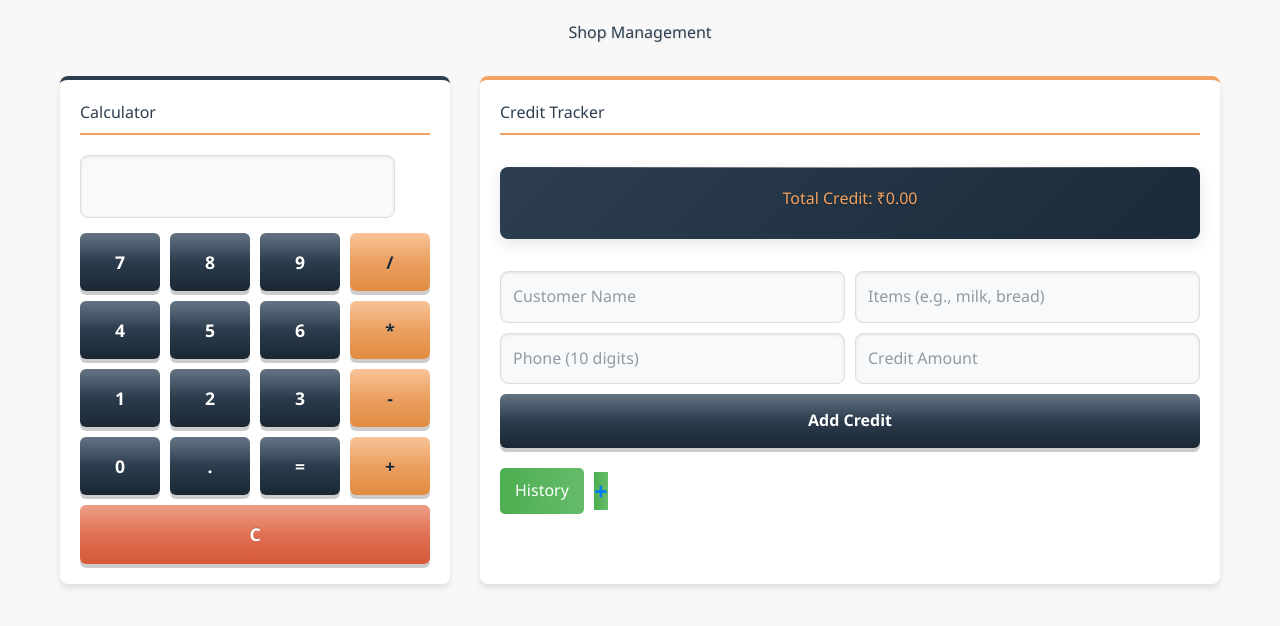
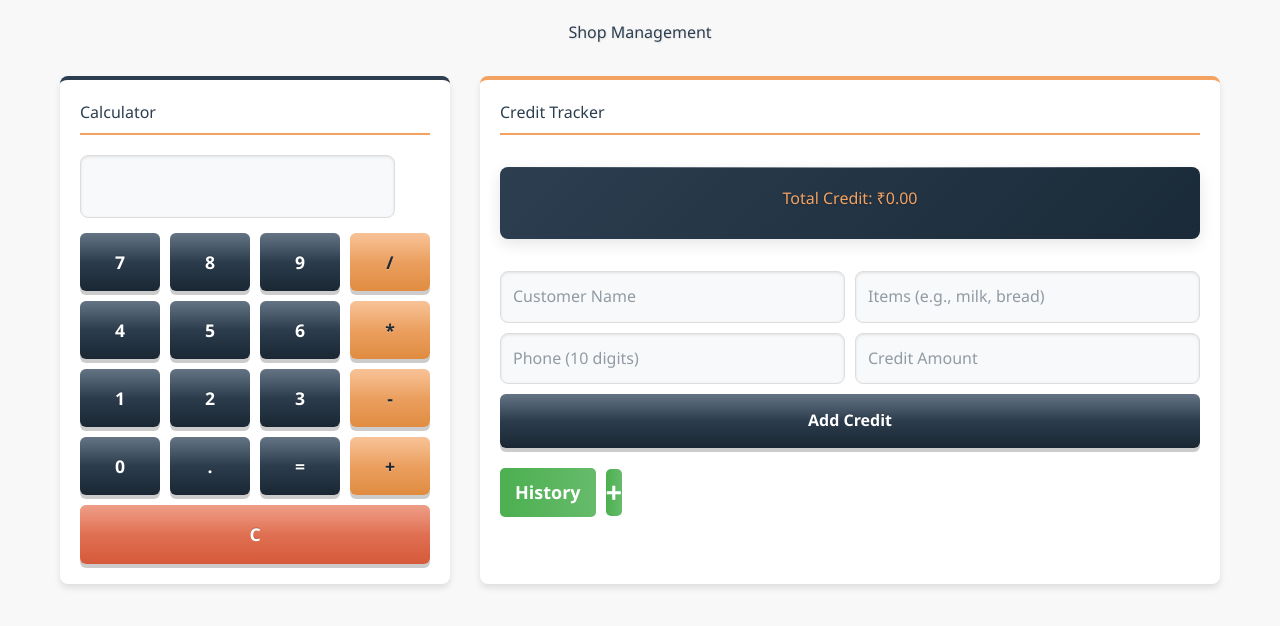
Before and after one commit to Priyanka20067/shop-tracking, a React (Vite) app in the folder shop-credit-tracking/: page /main in a window 1280 px wide. Shown: the top 626 px of the page. Built offline with nearby package versions, Linux system fonts and the light colour scheme.

Commit message:
change menu option vertical to horizontal in meadiaq

```diff
--- a/shop-credit-tracking/src/components/Constyle.css
+++ b/shop-credit-tracking/src/components/Constyle.css
@@ -1,4 +1,5 @@
 @import "tailwindcss";
+
 body {
     margin: 0;
     font-family: "Segoe UI", sans-serif;
@@ -29,7 +30,6 @@ body {
 .profile-pic {
     width: 60px;
     height: 60px;
-    border: 2px solid white;
 }
 
 .menu {
@@ -57,13 +57,30 @@ body {
     pointer-events: auto;
 }
 
-  /* When menu is open, show links in circle around profile */
+/* Default horizontal arrangement for larger screens */
 .menu.open a:nth-child(1) { transform: translate(100px, -20px); opacity: 1; }
 .menu.open a:nth-child(2) { transform: translate(200px, -20px); opacity: 1; }
 .menu.open a:nth-child(3) { transform: translate(300px, -20px); opacity: 1; }
 .menu.open a:nth-child(4) { transform: translate(400px, -20px); opacity: 1; }
 .menu.open a:nth-child(5) { transform: translate(500px, -20px); opacity: 1; }
 
+/* Media query for vertical circular arrangement on smaller screens */
+@media (max-width: 768px) {
+    .menu.open a {
+        top: 50%;
+        left: 50%;
+    }
+
+    .menu.open a:nth-child(1) { transform: translate(-200px, 40px); opacity: 1; }
+    .menu.open a:nth-child(2) { transform: translate(-100px, 40px); opacity: 1; }
+    .menu.open a:nth-child(3) { transform: translate(0px, 40px); opacity: 1; }
+    .menu.open a:nth-child(4) { transform: translate(100px, 40px); opacity: 1; }
+    .menu.open a:nth-child(5) { transform: translate(200px, 40px); opacity: 1; }
+}
+.profile-pic{
+
+  border: none;
+}
 main {
     padding: 30px;
 }
--- a/shop-credit-tracking/src/components/Contact.jsx
+++ b/shop-credit-tracking/src/components/Contact.jsx
@@ -10,15 +10,16 @@ function App() {
     <>
       <header>
         <div className="profile-container" onClick={toggleMenu}>
-
+          <div className="prfile-div">
           <img
             src={myImage}
             alt="Profile"
             className="profile-pic"
           />
+          </div>
           <div className={`menu ${menuOpen ? "open" : ""}`}>
             <a href="/main" title="Dashboard">📊</a>
-            <a href="#add" title="Add Customer">➕</a>
+            <a href="/customerform" title="Add Customer">➕</a>
             <a href="#backup" title="Backup">☁️</a>
             <a href="#notifications" title="Notify">🔔</a>
             <a href="#pdf" title="PDF Report">📄</a>
--- a/shop-credit-tracking/src/components/style.css
+++ b/shop-credit-tracking/src/components/style.css
@@ -333,7 +333,8 @@ h2 {
 .history-container {
   display: flex;
   align-items: center;
-  gap: 10px; /* Space between button and plus symbol */
+  gap: 10px;
+  margin-bottom: 10px;
 }
 
 .history-button {
@@ -344,20 +345,23 @@ h2 {
   border-radius: 5px;
   cursor: pointer;
   transition: 0.3s;
-  font-size: 16px;
+  font-size: 18px;
+ font-weight: bold;
 }
 
 .history-button:hover {
   background-color: #0056b3;
+  color:rgb(236, 223, 223);
 }
 
 .plus-symbol {
-  font-size: 24px;
+  font-size: 29px;
   font-weight: bold;
-  color: #007bff;
+  color: white;
   cursor: pointer;
+  border-radius: 5px;
 }
 
 .plus-symbol:hover {
-  color: #0056b3;
+  color:rgb(236, 223, 223);
 }
```
Also changed, not shown: 1 other file (tests, documents, lock files or other folders). Lines whose indentation alone changed are shown as unchanged.
